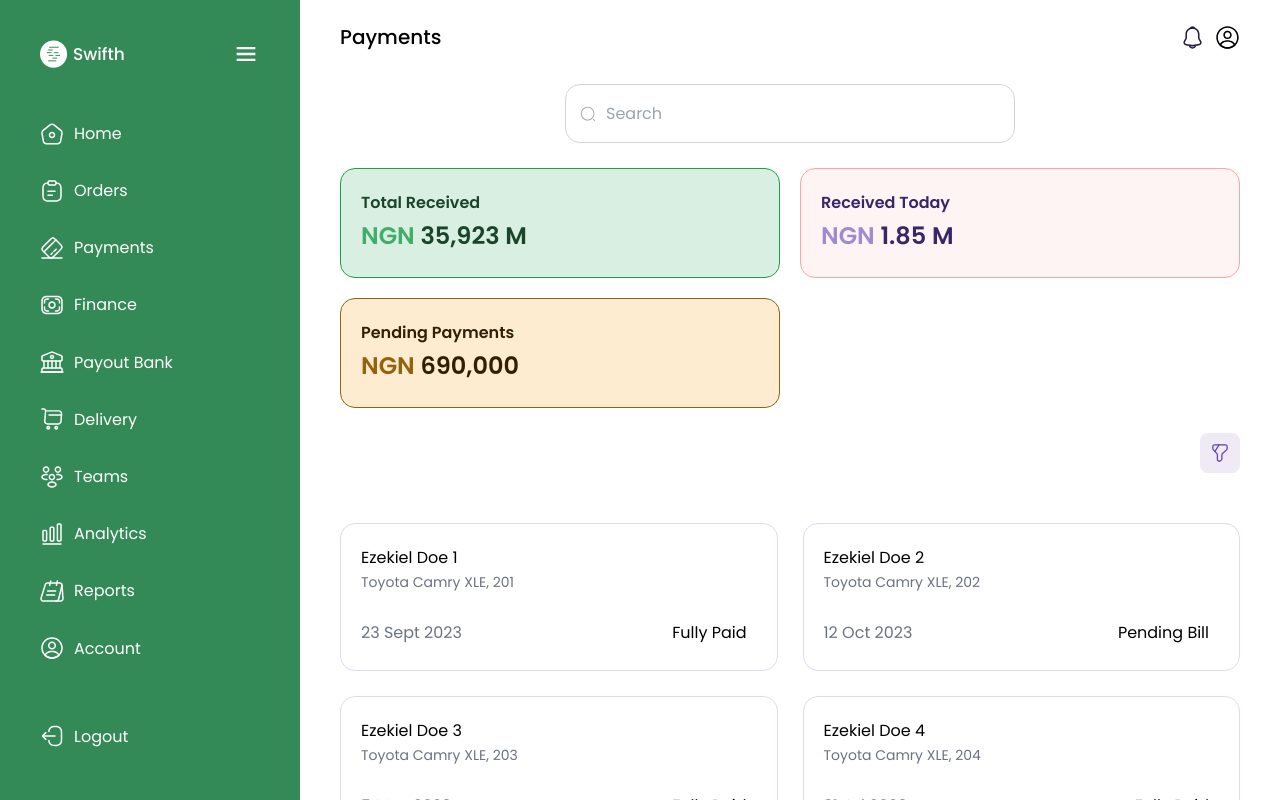
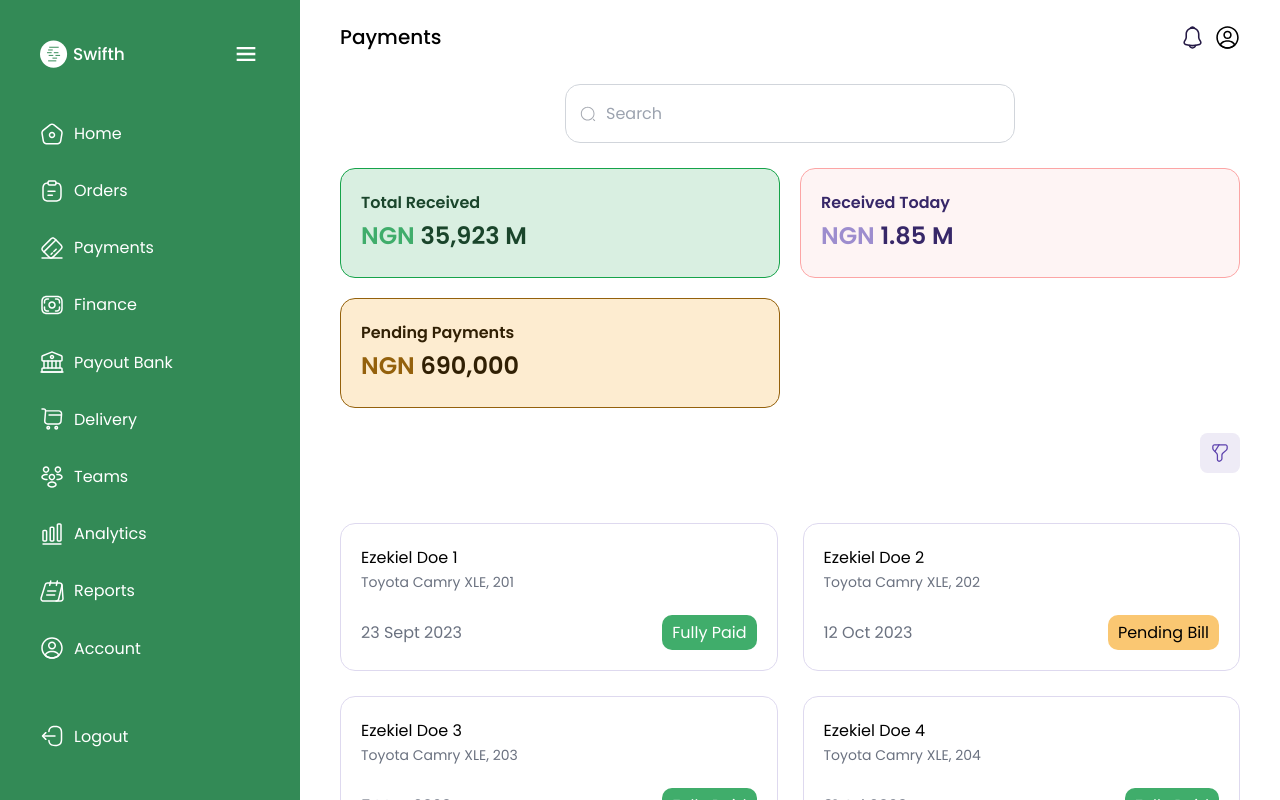
Before and after one commit to projects-for-clients/swifth, a React (Vite) app: page /dashboard/payments in a window 1280 px wide. Built offline with nearby package versions, Linux system fonts and the light colour scheme.

Commit message:
working on payments

```diff
--- a/src/container/dashboard/Payments.tsx
+++ b/src/container/dashboard/Payments.tsx
@@ -242,6 +242,8 @@ function Payments() {
                 {paymentsData.map((item, i) => {
                   const { name, description, date, tag } = item;
 
+                  console.log({tag})
+
                   return (
                     <div
                       className="p-8 bg-white rounded-3xl border border-color-purple-light-2 cursor-pointer"
@@ -263,7 +265,15 @@ function Payments() {
                             year: 'numeric',
                           })}
                         </p>
-                        <p className={`py-1.5 px-4 rounded-2xl `}>{tag}</p>
+                        <p
+                          className={`py-1.5 px-4 rounded-2xl ${
+                            tag === 'Fully Paid'
+                              ? 'bg-color-primary text-white'
+                              : 'text-black bg-[#FAC772]'
+                          }`}
+                        >
+                          {tag}
+                        </p>
                       </div>
                     </div>
                   );
```
